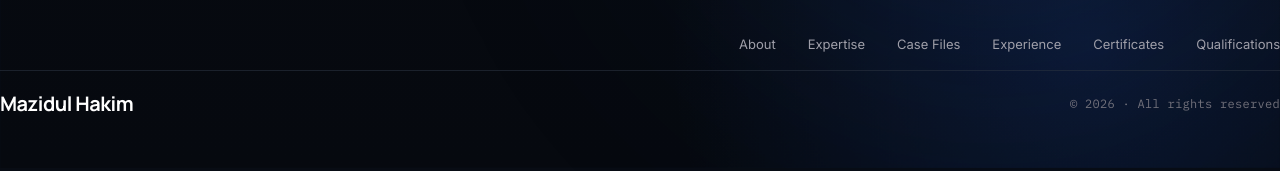
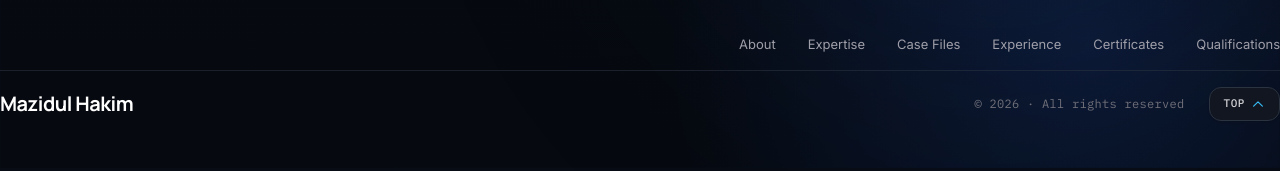
Before and after one commit to AbuBakkarSiddique007/portfolio-website-task, a Next.js app: page / in a window 1280 px wide. Shown: the part 6094-6265 px from the top of the page. Built offline with nearby package versions, Linux system fonts and the light colour scheme.

Commit message:
feat: add move to top button at footer section

```diff
--- a/src/components/footer.tsx
+++ b/src/components/footer.tsx
@@ -3,6 +3,13 @@
 import Link from "next/link";
 
 export default function Footer() {
+  const scrollToTop = () => {
+    window.scrollTo({
+      top: 0,
+      behavior: "smooth",
+    });
+  };
+
   return (
     <footer className="relative flex w-full justify-center overflow-x-clip pb-12 pt-0">
       <div className="relative mx-auto flex w-full max-w-[1280px] flex-col gap-[16px] px-6 xl:px-0">
@@ -46,14 +53,34 @@ export default function Footer() {
           </Link>
         </div>
 
-        <div className="flex h-auto w-full flex-col items-start justify-between gap-3 border-t border-[rgba(42,51,64,0.6)] pt-[16px] sm:h-[50px] sm:flex-row sm:items-center sm:gap-0">
+        <div className="flex h-auto w-full flex-col items-start justify-between gap-4 border-t border-[rgba(42,51,64,0.6)] pt-[16px] sm:h-[50px] sm:flex-row sm:items-center sm:gap-0">
           <span className="font-[family-name:var(--font-manrope)] text-[18px] font-bold tracking-tight text-white sm:text-[20px]">
             Mazidul Hakim
           </span>
 
-          <span className="font-[family-name:var(--font-ibm-plex-mono)] text-[11px] font-normal tracking-wide text-zinc-500 sm:text-[12px]">
-            &copy; 2026 &middot; All rights reserved
-          </span>
+          <div className="flex w-full items-center justify-between gap-4 sm:w-auto sm:justify-end sm:gap-6">
+            <span className="font-[family-name:var(--font-ibm-plex-mono)] text-[11px] font-normal tracking-wide text-zinc-500 sm:text-[12px]">
+              &copy; 2026 &middot; All rights reserved
+            </span>
+
+            <button
+              type="button"
+              onClick={scrollToTop}
+              aria-label="Scroll to top"
+              className="group flex h-8 items-center gap-1.5 rounded-xl border border-[rgba(42,51,64,1)] bg-[rgba(19,24,32,0.85)] px-3 text-xs font-medium text-zinc-300 shadow-sm transition-all hover:border-[#38bdf8]/60 hover:bg-[#131822] hover:text-white hover:shadow-[0_0_12px_rgba(56,189,248,0.2)] active:scale-95 sm:h-8.5 sm:px-3.5"
+            >
+              <span className="font-[family-name:var(--font-ibm-plex-mono)] text-[11px] font-medium tracking-wider">TOP</span>
+              <svg
+                className="h-3.5 w-3.5 text-[#38bdf8] transition-transform duration-200 group-hover:-translate-y-0.5"
+                fill="none"
+                viewBox="0 0 24 24"
+                stroke="currentColor"
+                strokeWidth={2}
+              >
+                <path strokeLinecap="round" strokeLinejoin="round" d="M4.5 15.75l7.5-7.5 7.5 7.5" />
+              </svg>
+            </button>
+          </div>
         </div>
 
       </div>
```
